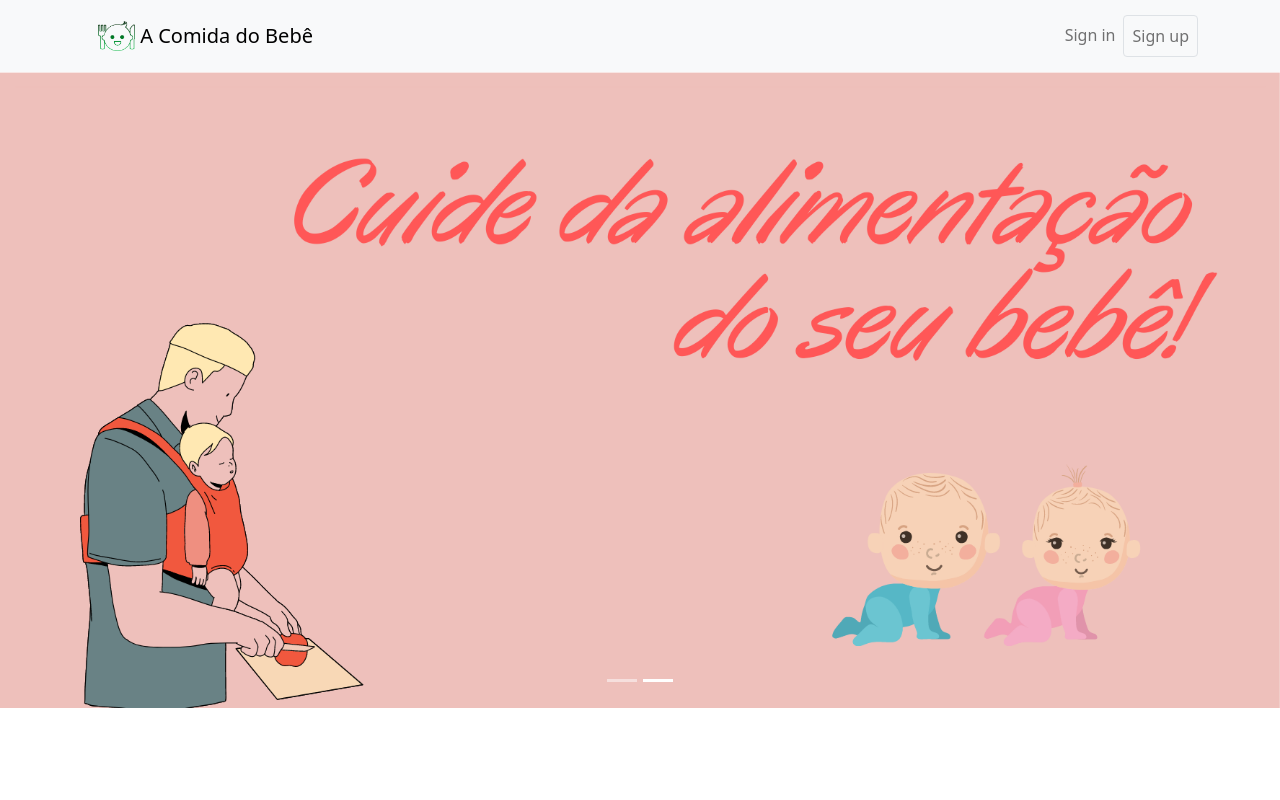
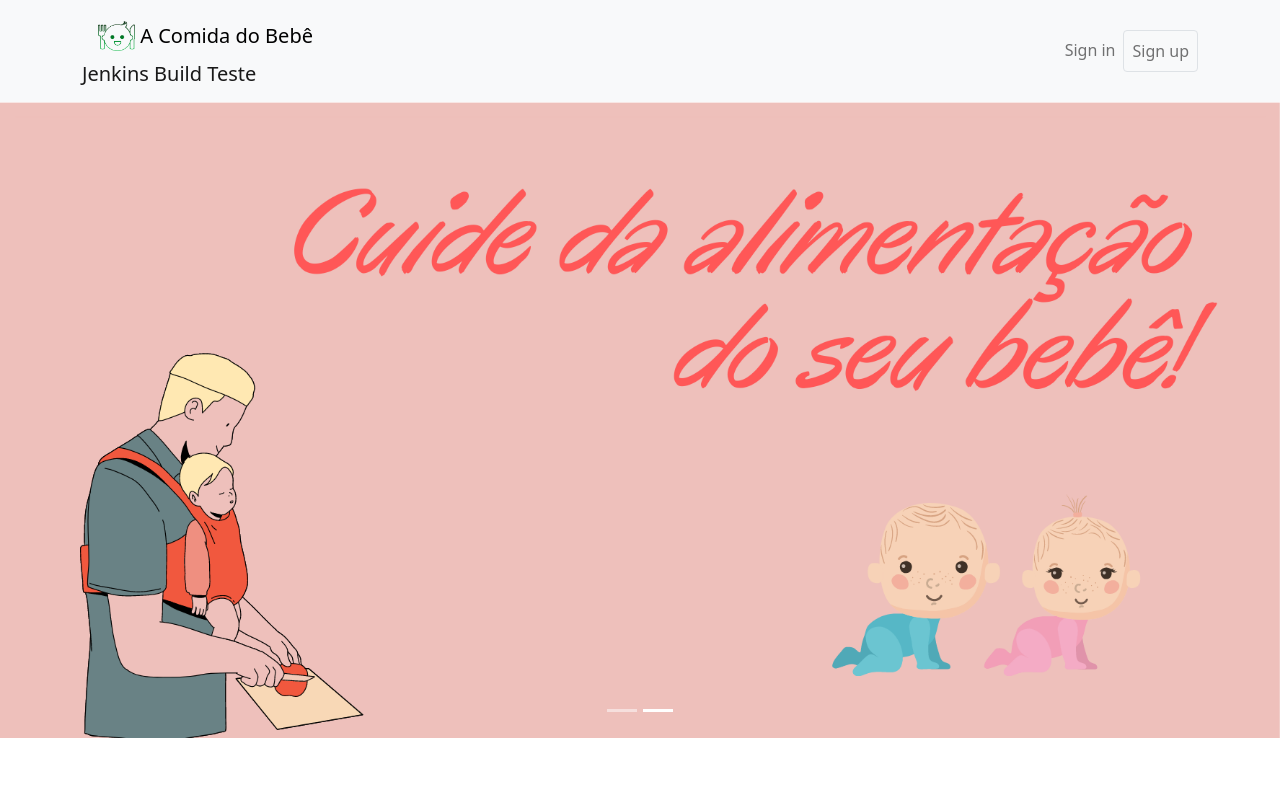
Before and after one commit to rhavymaia/acomidadobebe-landingpage, a React (Create React App) app: page / in a window 1280 px wide. Shown: the top 800 px of the page. Built offline with nearby package versions, Linux system fonts and the light colour scheme.

Commit message:
Jenkins Build Teste

```diff
--- a/src/components/Header.jsx
+++ b/src/components/Header.jsx
@@ -11,6 +11,7 @@ export default function Header() {
         <Container>
           <Navbar.Brand>
             <Logo />
+            Jenkins Build Teste
           </Navbar.Brand>
 
           <Navbar.Toggle aria-controls="basic-navbar-nav" />
```
Also changed, not shown: 1 other file (tests, documents, lock files or other folders).
